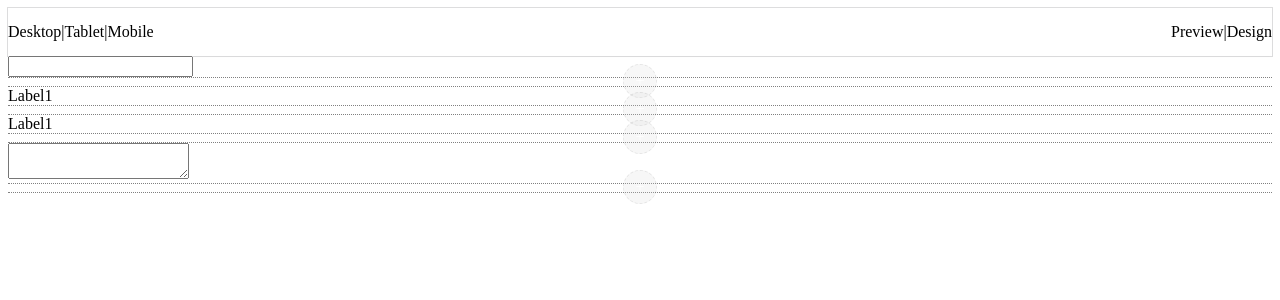
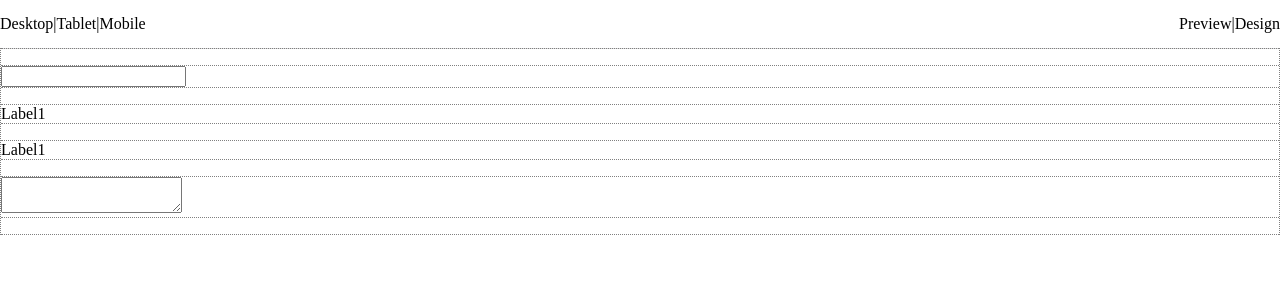
Before and after one commit to armita-teymuri/8WA, a React (Create React App) app: page / in a window 1280 px wide. Shown: the top 300 px of the page. Built offline with nearby package versions, Linux system fonts and the light colour scheme.

Commit message:
[Fix] Update UX

```diff
--- a/src/components/adder/Adder.css
+++ b/src/components/adder/Adder.css
@@ -1,6 +1,6 @@
 .CodeForm-Adder {
   /* height: 0.1em; */
-  height:.5em;
+  height:1em;
   display: block;
   text-align: center;
   border-bottom: 0.1em dotted gray;
@@ -10,26 +10,3 @@
 .CodeForm-Adder:hover {
   background-color: #dadada;
 }
-
-.CodeForm-Adder-Plus {
-  width: 2em;
-  height: 2em;
-  color: white;
-  margin: 0 auto;
-  cursor: pointer;
-  line-height: 2em;
-  user-select: none;
-  /* position: absolute; */
-  text-align: center;
-  border-radius: 50%;
-  margin-top: -0.85em;
-  background-color: #dadada;
-  opacity: 0.2;
-  display: block;
-  transition: opacity 200ms;
-  border: 0.1em dashed gray;
-}
-
-.CodeForm-Adder-Plus:hover {
-  opacity: 0.9;
-}
--- a/src/components/adder/Adder.js
+++ b/src/components/adder/Adder.js
@@ -1,21 +1,16 @@
-import "./Adder.css"
+import "./Adder.css";
 
 const Adder = ({ row, onClick }) => {
   return (
     <>
-      <div className="CodeForm-Adder">
-        <span
-          className="CodeForm-Adder-Plus"
-          onClick={() => {
-            onClick(row);
-          }}
-        >
-          +
-        </span>
-      </div>
+      <div
+        className="CodeForm-Adder"
+        onClick={() => {
+          onClick(row);
+        }}
+      ></div>
     </>
   );
 };
 
-
 export default Adder;
--- a/src/components/app/App.css
+++ b/src/components/app/App.css
@@ -18,21 +18,25 @@
   display: block;
 }
 
+.CodeForm-ViewMode {
+  margin: 0 auto;
+  border-left: 1px dotted gray;
+  border-right: 1px dotted gray;
+}
+
+.CodeForm-ViewMode-Button,
+.CodeForm-EditMode-Button {
+  cursor: pointer;
+}
+
 .CodeForm-ViewMode-Desktop {
-  box-shadow: rgba(0, 0, 0, 0.02) 0px 1px 3px 0px,
-    rgba(27, 31, 35, 0.15) 0px 0px 0px 1px;
+  /**/
 }
 
 .CodeForm-ViewMode-Tablet {
-  box-shadow: rgba(0, 0, 0, 0.02) 0px 1px 3px 0px,
-    rgba(27, 31, 35, 0.15) 0px 0px 0px 1px;
   width: 1024px;
-  margin: 0 auto;
 }
 
 .CodeForm-ViewMode-Mobile {
-  box-shadow: rgba(0, 0, 0, 0.02) 0px 1px 3px 0px,
-    rgba(27, 31, 35, 0.15) 0px 0px 0px 1px;
   width: 768px;
-  margin: 0 auto;
 }
--- a/src/components/app/App.js
+++ b/src/components/app/App.js
@@ -3,13 +3,18 @@ import { useState } from "react";
 import { useEffect } from "react";
 import Adder from "../adder/Adder";
 
-const Menu = () => {
+const Menu = ({ onSelect }) => {
+  const elements = {
+    1: <label>Label</label>,
+    2: <input />,
+    3: <img />,
+  };
   return (
     <>
       <div>
-        <span>Label</span>
-        <span>Input</span>
-        <span>Image</span>
+        <span onClick={() => onSelect(elements[1])}>Label</span>
+        <span onClick={() => onSelect(elements[2])}>Input</span>
+        <span onClick={() => onSelect(elements[3])}>Image</span>
       </div>
     </>
   );
@@ -21,6 +26,7 @@ const Header = ({ setPreview, setViewMode }) => {
       <div className="CodeForm-Header">
         <div className="CodeForm-Header-Left">
           <span
+            className="CodeForm-ViewMode-Button"
             onClick={() => {
               setViewMode("CodeForm-ViewMode-Desktop");
             }}
@@ -29,6 +35,7 @@ const Header = ({ setPreview, setViewMode }) => {
           </span>
           <span>|</span>
           <span
+            className="CodeForm-ViewMode-Button"
             onClick={() => {
               setViewMode("CodeForm-ViewMode-Tablet");
             }}
@@ -37,6 +44,7 @@ const Header = ({ setPreview, setViewMode }) => {
           </span>
           <span>|</span>
           <span
+            className="CodeForm-ViewMode-Button"
             onClick={() => {
               setViewMode("CodeForm-ViewMode-Mobile");
             }}
@@ -47,6 +55,7 @@ const Header = ({ setPreview, setViewMode }) => {
 
         <div className="CodeForm-Header-Right">
           <span
+            className="CodeForm-EditMode-Button"
             onClick={() => {
               setPreview(true);
             }}
@@ -55,6 +64,7 @@ const Header = ({ setPreview, setViewMode }) => {
           </span>
           <span>|</span>
           <span
+            className="CodeForm-EditMode-Button"
             onClick={() => {
               setPreview(false);
             }}
@@ -88,33 +98,36 @@ const App = () => {
 
   useEffect(() => {}, [data]);
 
+  const getElement = () => {
+    return (
+      <div className="CodeForm-Row">
+        <label>Test</label>
+      </div>
+    );
+  };
+
+  const getAdder = (row) => {
+    return (
+      <Adder
+        row={row}
+        onClick={(row) => {
+          var tmp = data.slice();
+          tmp.splice(row + 1, 0, getElement());
+          setData(tmp);
+        }}
+      />
+    );
+  };
+
   return (
     <>
       <Header setPreview={setPreview} setViewMode={setViewMode} />
-      <div className={viewMode}>
+      <div className={"CodeForm-ViewMode " + viewMode}>
+        {!preview ? getAdder(-1) : ""}
         {data.map((item, row) => (
           <>
             {item}
-
-            {!preview ? (
-              <Adder
-                row={row}
-                onClick={(row) => {
-                  var tmp = data.slice();
-                  tmp.splice(
-                    row + 1,
-                    0,
-                    <div className="CodeForm-Row">
-                      <label>Test</label>
-                    </div>
-                  );
-                  console.log(tmp);
-                  setData(tmp);
-                }}
-              />
-            ) : (
-              ""
-            )}
+            {!preview ? getAdder(row) : ""}
           </>
         ))}
       </div>
--- a/src/index.css
+++ b/src/index.css
@@ -0,0 +1,3 @@
+body{
+    margin: 0;
+}
```
